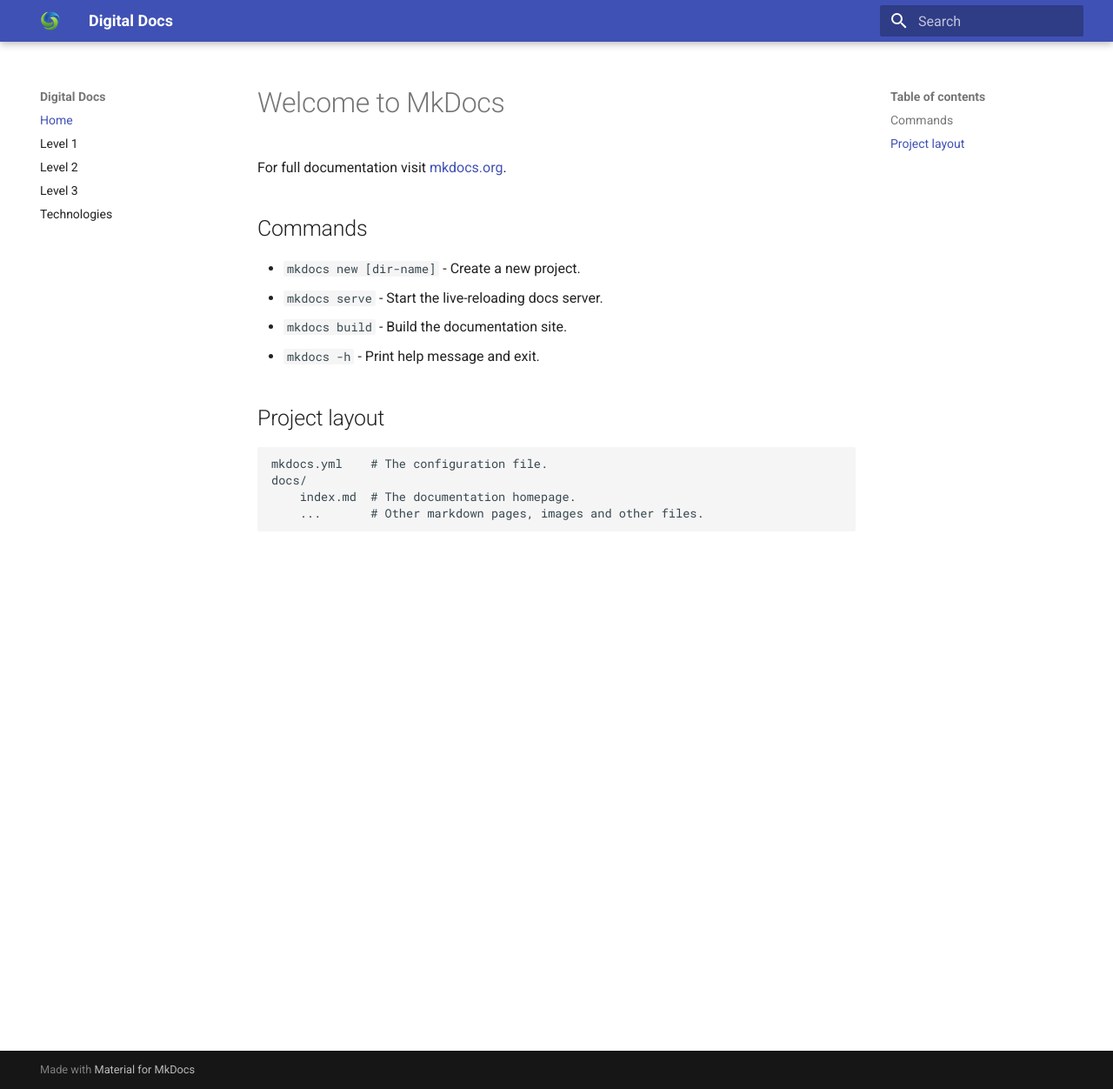
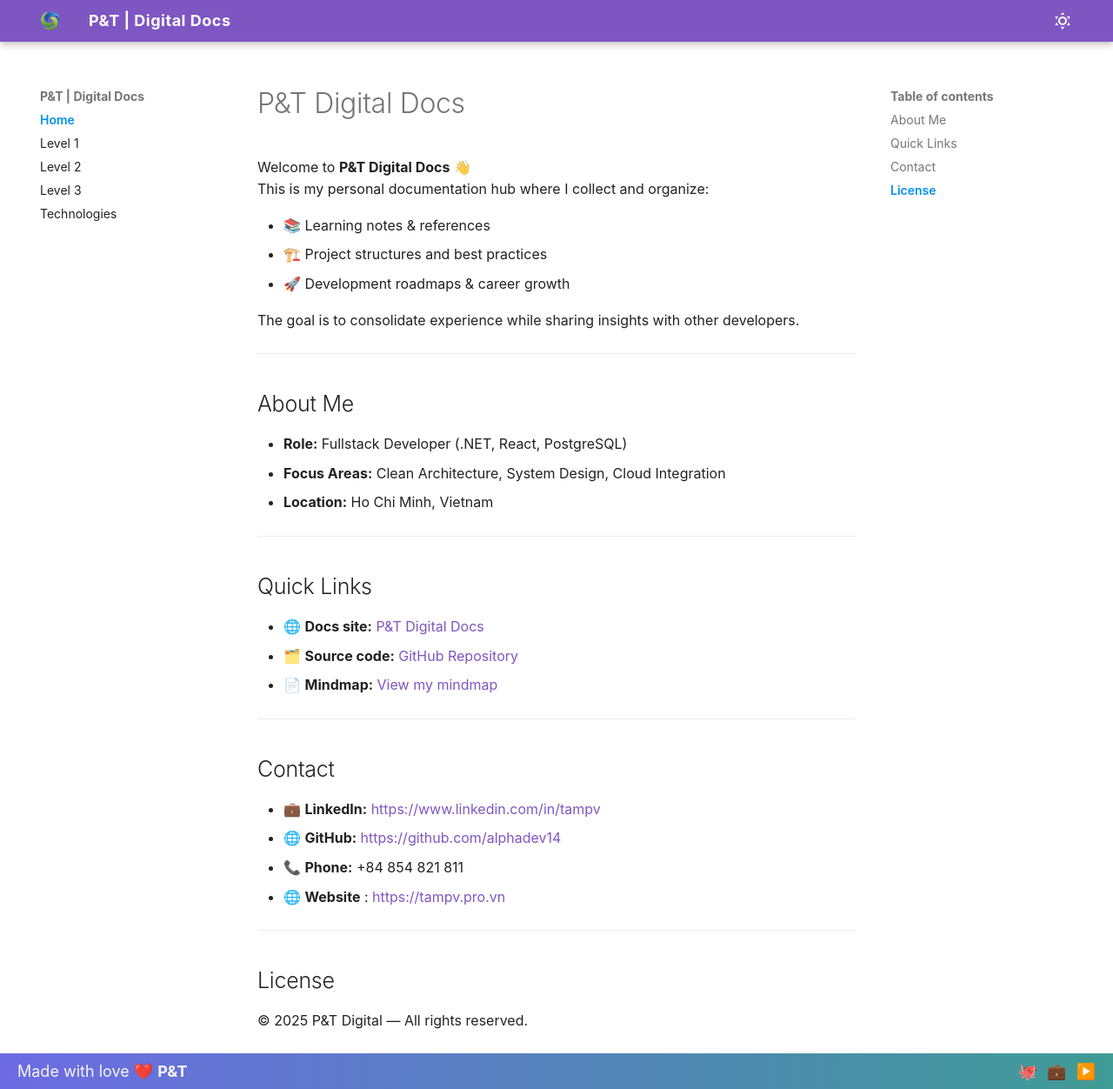
Before and after one commit to alphadev14/digitaldocs, an MkDocs documentation site: the page built from docs/index.md, in a window 1280 px wide and 1252 px high. Shown: the whole window at 87% size. Built offline with MkDocs 1.6.1 and Material for MkDocs 9.7.7, drawn with Linux system fonts in a browser that asks for light colours.

Commit message:
add dÃesc idÃÄdocument

```diff
--- /dev/null
+++ b/docs/extra.css
@@ -0,0 +1,20 @@
+/* Đổi font chữ hiện đại */
+body {
+  font-family: "Inter", "Roboto", sans-serif;
+}
+
+/* Footer bản quyền */
+.md-footer__inner {
+  justify-content: space-between;
+}
+.md-footer__inner::after {
+  content: "© 2025 P&T Digital Docs";
+  font-size: 0.8rem;
+  color: #aaa;
+}
+
+/* Table bo tròn */
+.md-typeset table {
+  border-radius: 8px;
+  overflow: hidden;
+}
--- a/docs/index.md
+++ b/docs/index.md
@@ -1,17 +1,41 @@
-# Welcome to MkDocs
+# P&T Digital Docs
 
-For full documentation visit [mkdocs.org](https://www.mkdocs.org).
+Welcome to **P&T Digital Docs** 👋
+This is my personal documentation hub where I collect and organize:
 
-## Commands
+- 📚 Learning notes & references
+- 🏗️ Project structures and best practices
+- 🚀 Development roadmaps & career growth
 
-* `mkdocs new [dir-name]` - Create a new project.
-* `mkdocs serve` - Start the live-reloading docs server.
-* `mkdocs build` - Build the documentation site.
-* `mkdocs -h` - Print help message and exit.
+The goal is to consolidate experience while sharing insights with other developers.
 
-## Project layout
+---
 
-    mkdocs.yml    # The configuration file.
-    docs/
-        index.md  # The documentation homepage.
-        ...       # Other markdown pages, images and other files.
+## About Me
+
+- **Role:** Fullstack Developer (.NET, React, PostgreSQL)
+- **Focus Areas:** Clean Architecture, System Design, Cloud Integration
+- **Location:** Ho Chi Minh, Vietnam
+
+---
+
+## Quick Links
+
+- 🌐 **Docs site:** [P&T Digital Docs](https://alphadev14.github.io/digitaldocs/)
+- 🗂️ **Source code:** [GitHub Repository](https://github.com/alphadev14/digitaldocs)
+- 📄 **Mindmap:** [View my mindmap](docs/roadmap.md)
+
+---
+
+## Contact
+
+- 💼 **LinkedIn:** [https://www.linkedin.com/in/tampv](https://www.linkedin.com/in/tampv)
+- 🌐 **GitHub:** [https://github.com/alphadev14](https://github.com/alphadev14)
+- 📞 **Phone:** +84 854 821 811
+- 🌐 **Website** : [https://tampv.pro.vn](https://tampv.pro.vn/)
+
+---
+
+## License
+
+© 2025 P&T Digital — All rights reserved.
--- /dev/null
+++ b/docs/stylesheets/extra.css
@@ -0,0 +1,56 @@
+/* Footer */
+.custom-footer {
+    display: flex;
+  justify-content: space-between;
+  align-items: center;
+  background: linear-gradient(-90deg, #3f9c96, #6d6be3);
+  color: #f5f5f5;
+  text-align: center;
+  padding: 0.5rem 1rem;
+  font-size: 0.9rem;
+}
+
+.custom-footer a {
+  color: #f5f5f5;
+  text-decoration: none;
+  margin-left: 0.3rem;
+}
+
+.custom-footer a:hover {
+  color: #ff4081; /* hồng tươi khi hover */
+}
+
+/* Dark mode (dùng selector theo theme) */
+[data-md-color-scheme="slate"] .custom-footer {
+  background: linear-gradient(90deg, #1e1e1e, #2b2b2b);
+  color: #ccc;
+}
+
+[data-md-color-scheme="slate"] .custom-footer a {
+  color: #ccc;
+}
+
+[data-md-color-scheme="slate"] .custom-footer a:hover {
+  color: #ff79c6; /* hồng neon để nổi bật hơn */
+}
+
+/* Header title/logo */
+.md-header__title {
+  font-weight: 600;
+  letter-spacing: 0.5px;
+}
+
+/* Nav highlight */
+.md-nav__link--active {
+  color: #0091eb !important;
+  font-weight: 600;
+}
+
+.md-nav__link[for]:focus, .md-nav__link[for]:hover, .md-nav__link[href]:focus, .md-nav__link[href]:hover {
+  color: #0091eb !important;
+  cursor: pointer;
+}
+
+.md-typeset .headerlink:focus, .md-typeset .headerlink:hover, .md-typeset :target>.headerlink {
+  color: #0091eb !important;
+}
--- a/mkdocs.yml
+++ b/mkdocs.yml
@@ -1,12 +1,59 @@
-site_name: Digital Docs
+site_name: P&T | Digital Docs
 site_url: https://alphadev14.github.io/digitaldocs/
 theme:
   name: material
-  logo: assets/logo.png # logo góc trên bên trái
-  favicon: assets/logo.png # icon trên tab trình duyệt
+  custom_dir: overrides
+  logo: assets/logo.png
+  favicon: assets/logo.png
+  features:
+    - navigation.footer
+  palette:
+    - scheme: default
+      primary: deep purple
+      accent: lime
+      toggle:
+        icon: material/weather-sunny
+        name: Switch to light mode
+    - scheme: slate
+      primary: indigo
+      accent: pink
+      toggle:
+        icon: material/weather-night
+        name: Switch to dark mode
+
 nav:
   - Home: index.md
   - Level 1: level1.md
   - Level 2: level2.md
   - Level 3: level3.md
   - Technologies: stack.md
+
+plugins: []
+
+markdown_extensions:
+  - admonition
+  - codehilite:
+      guess_lang: false
+      linenums: true
+  - footnotes
+  - toc:
+      permalink: true
+  - pymdownx.highlight
+  - pymdownx.superfences
+  - pymdownx.details
+  - pymdownx.tabbed:
+      alternate_style: true
+
+extra:
+  social:
+    - icon: fontawesome/brands/github
+      link: https://github.com/alphadev14
+    - icon: fontawesome/brands/linkedin
+      link: https://linkedin.com/in/your-profile
+    - icon: fontawesome/brands/youtube
+      link: https://youtube.com/@yourchannel
+  generator: false
+
+extra_css:
+  - extra.css
+  - stylesheets/extra.css
--- /dev/null
+++ b/overrides/partials/footer.html
@@ -0,0 +1,12 @@
+{% block footer %}
+<div class="custom-footer">
+  <div class="footer-left">
+    Made with love ❤️ <span style="font-weight: bold;">P&T</span>
+  </div>
+  <div class="footer-right">
+    <a href="https://github.com/your-org" target="_blank"> <span class="twemoji">🐙</span> </a>
+    <a href="https://linkedin.com/company/your-org" target="_blank"> <span class="twemoji">💼</span> </a>
+    <a href="https://youtube.com/@your-org" target="_blank"> <span class="twemoji">▶️</span> </a>
+  </div>
+</div>
+{% endblock %}
```
